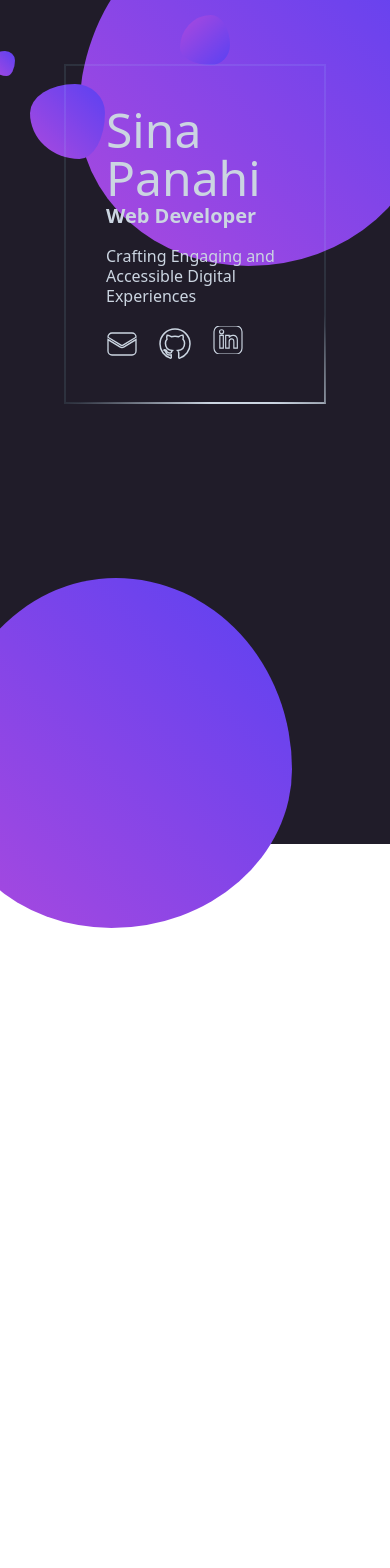
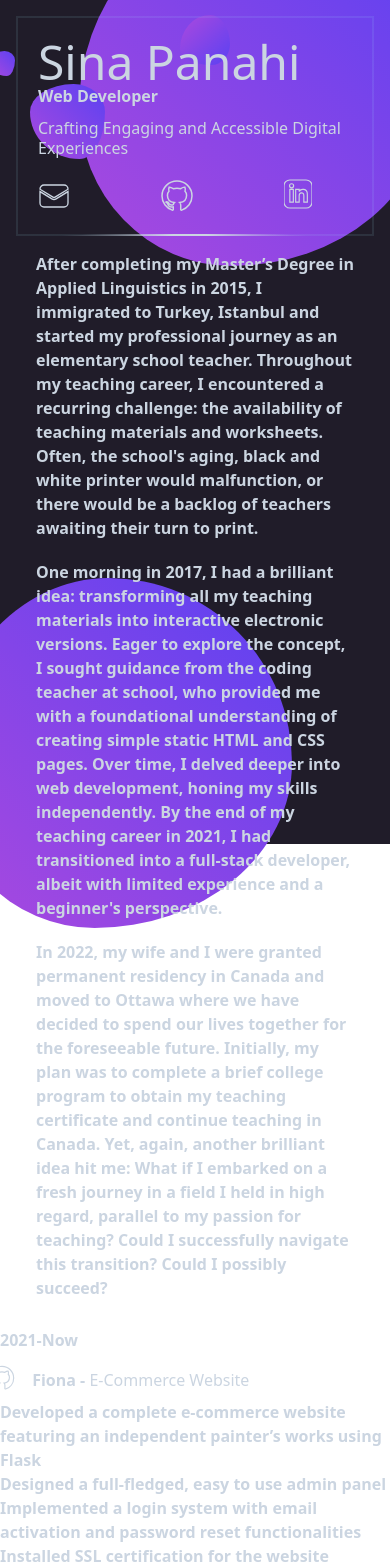
Before and after one commit to SinaPanahi/portfolio, a React (Vite) app: page / in a window 390 px wide. Shown: the top 1568 px of the page. Before the commit the page ends 844 px from the top, so only its background shows below. Built offline with nearby package versions, Linux system fonts and the light colour scheme.

Commit message:
minor tweaks and edits

```diff
--- a/src/App.jsx
+++ b/src/App.jsx
@@ -10,6 +10,7 @@ import ResumeLink from "./components/ResumeLink.jsx";
 import TurningBorder from "./components/TurningBorder.jsx";
 import DecorativeBorder from "./components/DecorativeBorder.jsx";
 import LavaBackground from "./components/LavaBackground.jsx";
+import ExperienceWrapper from "./components/ExperienceWrapper.jsx";
 
 function App() {
     return (
@@ -18,7 +19,12 @@ function App() {
                 <TurningBorder>
                     <Header />
                 </TurningBorder>
+                <Navigation />
             </LeftPanel>
+            <RightPanel>
+                <About />
+                <ExperienceWrapper></ExperienceWrapper>
+            </RightPanel>
             <LavaBackground />
         </>
     );
--- a/src/components/About.jsx
+++ b/src/components/About.jsx
@@ -1,31 +1,41 @@
 export default function About() {
     return (
-        <div className="mx-10 p-10 leading-10 h-min  bg-green-500 ">
-            <p className="font-medium leading-6 px-12">
-                In qui minim aute enim. Sit commodo in aliqua adipisicing
-                laboris magna ex fugiat magna laboris ea nostrud. Incididunt
-                velit laborum pariatur anim culpa. Velit duis proident dolore
-                dolore sint adipisicing mollit. Anim voluptate minim ullamco
-                exercitation. Labore proident magna veniam tempor qui. Ea
-                proident Lorem reprehenderit duis nulla labore voluptate laboris
-                qui dolor esse. Deserunt fugiat consequat culpa laborum ut.
+        <div
+            id="about"
+            className="mx-0 p-0 lg:pr-32 lg:pl-16 lg:py-16 leading-10 h-min text-slate-300 "
+        >
+            <p className="font-semibold leading-6 px-9 lg:px-12">
+                After completing my Master’s Degree in Applied Linguistics in
+                2015, I immigrated to Turkey, Istanbul and started my
+                professional journey as an elementary school teacher. Throughout
+                my teaching career, I encountered a recurring challenge: the
+                availability of teaching materials and worksheets. Often, the
+                school's aging, black and white printer would malfunction, or
+                there would be a backlog of teachers awaiting their turn to
+                print.
             </p>
 
-            <p className="my-5 font-medium leading-6 px-12">
-                Ad laborum aliqua reprehenderit excepteur adipisicing cillum
-                voluptate sit voluptate eiusmod anim excepteur. Esse dolor culpa
-                cupidatat velit laborum ad culpa. Nisi Lorem sunt nulla minim
-                veniam ad mollit. Nisi nisi in aliquip amet laborum irure
-                exercitation eu. Laboris culpa elit laboris Lorem consequat ut
-                aliquip qui nulla ex. Elit quis velit qui exercitation esse
-                voluptate irure consectetur Lorem in excepteur aliqua magna ea.
-                Officia irure voluptate duis voluptate esse cupidatat est nisi
-                quis consectetur culpa occaecat laboris nostrud.
+            <p className="my-5 font-semibold leading-6 px-9 lg:px-12">
+                One morning in 2017, I had a brilliant idea: transforming all my
+                teaching materials into interactive electronic versions. Eager
+                to explore the concept, I sought guidance from the coding
+                teacher at school, who provided me with a foundational
+                understanding of creating simple static HTML and CSS pages. Over
+                time, I delved deeper into web development, honing my skills
+                independently. By the end of my teaching career in 2021, I had
+                transitioned into a full-stack developer, albeit with limited
+                experience and a beginner's perspective.
             </p>
-            <p className="my-5 font-medium leading-6 px-12">
-                loremEt consectetur minim consequat occaecat esse veniam.
-                Incididunt irure ea qui do. Ex dolor proident minim aute
-                excepteur ipsum labore dolore amet minim cillum voluptate.
+            <p className="my-5 font-semibold leading-6 px-9 lg:px-12">
+                In 2022, my wife and I were granted permanent residency in
+                Canada and moved to Ottawa where we have decided to spend our
+                lives together for the foreseeable future. Initially, my plan
+                was to complete a brief college program to obtain my teaching
+                certificate and continue teaching in Canada. Yet, again, another
+                brilliant idea hit me: What if I embarked on a fresh journey in
+                a field I held in high regard, parallel to my passion for
+                teaching? Could I successfully navigate this transition? Could I
+                possibly succeed?
             </p>
         </div>
     );
--- a/src/components/ExperienceCard.jsx
+++ b/src/components/ExperienceCard.jsx
@@ -1,14 +1,51 @@
 import Tag from "./Tag";
 
-export default function ExperienceCard({ date, role, description, tags }) {
+export default function ExperienceCard({
+    date,
+    title,
+    subtitle,
+    descriptions = [],
+    link,
+    tags,
+}) {
     return (
-        <div className="mx-10 p-10 leading-10 h-min grid sm:grid-cols-1 lg:grid-cols-3 bg-red-500">
+        <div className="leading-10 h-min grid sm:grid-cols-1 lg:grid-cols-5 font-semibold">
             <div>
                 <span>{date}</span>
-                <h4>{role}</h4>
             </div>
-            <div className="lg:col-span-2">
-                <p>{description}</p>
+            <div className="lg:col-span-4">
+                <div>
+                    <a
+                        href={link}
+                        target="_blank"
+                        className="inline-block align-middle"
+                    >
+                        <svg
+                            className="w-7 h-7 stroke-slate-300 stroke-1 fill-transparent relative bottom-1 right-3"
+                            viewBox="0 0 24 24"
+                            aria-hidden="true"
+                        >
+                            <path
+                                fillRule="evenodd"
+                                clipRule="evenodd"
+                                d="M12 2C6.477 2 2 6.463 2 11.97c0 4.404 2.865 8.14 6.839 9.458.5.092.682-.216.682-.48 0-.236-.008-.864-.013-1.695-2.782.602-3.369-1.337-3.369-1.337-.454-1.151-1.11-1.458-1.11-1.458-.908-.618.069-.606.069-.606 1.003.07 1.531 1.027 1.531 1.027.892 1.524 2.341 1.084 2.91.828.092-.643.35-1.083.636-1.332-2.22-.251-4.555-1.107-4.555-4.927 0-1.088.39-1.979 1.029-2.675-.103-.252-.446-1.266.098-2.638 0 0 .84-.268 2.75 1.022A9.607 9.607 0 0 1 12 6.82c.85.004 1.705.114 2.504.336 1.909-1.29 2.747-1.022 2.747-1.022.546 1.372.202 2.386.1 2.638.64.696 1.028 1.587 1.028 2.675 0 3.83-2.339 4.673-4.566 4.92.359.307.678.915.678 1.846 0 1.332-.012 2.407-.012 2.734 0 .267.18.577.688.48 3.97-1.32 6.833-5.054 6.833-9.458C22 6.463 17.522 2 12 2Z"
+                            ></path>
+                        </svg>
+                    </a>
+                    {"   "}
+                    <span>{title}</span> -{" "}
+                    <span className="font-light">{subtitle}</span>
+                </div>
+                <ul>
+                    {descriptions.map((description) => {
+                        return (
+                            <li className="list-disc leading-6">
+                                {description}
+                            </li>
+                        );
+                    })}
+                </ul>
+
                 <div className="mt-5">
                     {tags.map((tag) => {
                         return <Tag tagText={tag} />;
--- a/src/components/Header.jsx
+++ b/src/components/Header.jsx
@@ -1,50 +1,29 @@
+import EmailIcon from "./icons/EmailIcon";
+import GithubIcon from "./icons/GithubIcon";
+import LinkedinIcon from "./icons/LinkedinIcon";
+
 export default function Header() {
     return (
         // <header className={styles.header}>
-        <header className="p-10 leading-10 h-min text-slate-300">
-            <h1 className="text-5xl">Sina Panahi</h1>
-            <h4 className="text-xl font-bold">Web Developer</h4>
-            <p className="mt-4 leading-5 font-medium">
+        <header className="p-5 leading-5 lg:p-10 lg:leading-10 h-min text-slate-300">
+            <h1 className="text-5xl lg:text-6xl">Sina Panahi</h1>
+            <h4 className="text-l lg:text-xl font-bold">Web Developer</h4>
+            <p className="mt-3 leading-5 font-light lg:mt-4 lg:font-medium">
                 Crafting Engaging and Accessible Digital Experiences
             </p>
             <div className="flex mt-5 justify-between pr-10">
                 <a href="mailto:s.panahi.m@gmail.com">
-                    <svg
-                        className="w-8 h-9 stroke-slate-300 stroke-1 fill-transparent"
-                        xmlns="http://www.w3.org/2000/svg"
-                        viewBox="0 0 24 24"
-                    >
-                        <path d="M1.5 8.67v8.58a3 3 0 0 0 3 3h15a3 3 0 0 0 3-3V8.67l-8.928 5.493a3 3 0 0 1-3.144 0L1.5 8.67Z" />
-                        <path d="M22.5 6.908V6.75a3 3 0 0 0-3-3h-15a3 3 0 0 0-3 3v.158l9.714 5.978a1.5 1.5 0 0 0 1.572 0L22.5 6.908Z" />
-                    </svg>
+                    <EmailIcon width="2rem" height="2.25rem" />
                 </a>
 
                 <a href="https://github.com/SinaPanahi" target="_blank">
-                    <svg
-                        className="w-9 h-9 stroke-slate-300 stroke-1 fill-transparent"
-                        viewBox="0 0 24 24"
-                        aria-hidden="true"
-                    >
-                        <path
-                            fillRule="evenodd"
-                            clipRule="evenodd"
-                            d="M12 2C6.477 2 2 6.463 2 11.97c0 4.404 2.865 8.14 6.839 9.458.5.092.682-.216.682-.48 0-.236-.008-.864-.013-1.695-2.782.602-3.369-1.337-3.369-1.337-.454-1.151-1.11-1.458-1.11-1.458-.908-.618.069-.606.069-.606 1.003.07 1.531 1.027 1.531 1.027.892 1.524 2.341 1.084 2.91.828.092-.643.35-1.083.636-1.332-2.22-.251-4.555-1.107-4.555-4.927 0-1.088.39-1.979 1.029-2.675-.103-.252-.446-1.266.098-2.638 0 0 .84-.268 2.75 1.022A9.607 9.607 0 0 1 12 6.82c.85.004 1.705.114 2.504.336 1.909-1.29 2.747-1.022 2.747-1.022.546 1.372.202 2.386.1 2.638.64.696 1.028 1.587 1.028 2.675 0 3.83-2.339 4.673-4.566 4.92.359.307.678.915.678 1.846 0 1.332-.012 2.407-.012 2.734 0 .267.18.577.688.48 3.97-1.32 6.833-5.054 6.833-9.458C22 6.463 17.522 2 12 2Z"
-                        ></path>
-                    </svg>
+                    <GithubIcon width="2.25rem" height="2.25rem" />
                 </a>
                 <a
                     href="https://www.linkedin.com/in/sina-panahimoradkandi-630a3283/"
                     target="_blank"
                 >
-                    <svg
-                        className="w-8 h-7 stroke-slate-300 stroke-1 fill-transparent"
-                        xmlns="http://www.w3.org/2000/svg"
-                        width="24"
-                        height="24"
-                        viewBox="0 0 24 24"
-                    >
-                        <path d="M19 0h-14c-2.761 0-5 2.239-5 5v14c0 2.761 2.239 5 5 5h14c2.762 0 5-2.239 5-5v-14c0-2.761-2.238-5-5-5zm-11 19h-3v-11h3v11zm-1.5-12.268c-.966 0-1.75-.79-1.75-1.764s.784-1.764 1.75-1.764 1.75.79 1.75 1.764-.783 1.764-1.75 1.764zm13.5 12.268h-3v-5.604c0-3.368-4-3.113-4 0v5.604h-3v-11h3v1.765c1.396-2.586 7-2.777 7 2.476v6.759z" />
-                    </svg>
+                    <LinkedinIcon width="1.75rem" height="2rem" />
                 </a>
             </div>
         </header>
--- a/src/components/LeftPanel.jsx
+++ b/src/components/LeftPanel.jsx
@@ -1,3 +1,3 @@
 export default function LeftPanel({ children }) {
-    return <div className="sm:full sm:block lg:fixed lg:w-1/3">{children}</div>;
+    return <div className="sm:full sm:block lg:fixed lg:w-2/5">{children}</div>;
 }
--- a/src/components/Navigation.jsx
+++ b/src/components/Navigation.jsx
@@ -1,6 +1,6 @@
 export default function Navigation() {
     return (
-        <nav className="mt-10 mx-10 p-10 leading-10 h-min text-xl  text-slate-400">
+        <nav className="hidden sm:hidden lg:block mt-10 mx-32 p-10 leading-10 h-min text-xl text-slate-300">
             <ul>
                 <li className="flex items-center hover:ml-2 w-full">
                     <svg
@@ -17,8 +17,7 @@ export default function Navigation() {
                             d="M13.5 4.5 21 12m0 0-7.5 7.5M21 12H3"
                         />
                     </svg>
-
-                    <a href="#">About</a>
+                    <a href="#about">About</a>
                 </li>
                 <li className="flex items-center hover:ml-2">
                     <svg
@@ -35,8 +34,7 @@ export default function Navigation() {
                             d="M13.5 4.5 21 12m0 0-7.5 7.5M21 12H3"
                         />
                     </svg>
-
-                    <a href="ww">Experience</a>
+                    <a href="#experiences">Experiences</a>
                 </li>
                 <li className="flex items-center hover:ml-2">
                     <svg
@@ -53,8 +51,7 @@ export default function Navigation() {
                             d="M13.5 4.5 21 12m0 0-7.5 7.5M21 12H3"
                         />
                     </svg>
-
-                    <a href="ww">Project</a>
+                    <a href="#projects">Projects</a>
                 </li>
             </ul>
         </nav>
--- a/src/components/RightPanel.jsx
+++ b/src/components/RightPanel.jsx
@@ -1,6 +1,6 @@
 export default function RightPanel({ children }) {
     return (
-        <div className="sm:full sm:block lg:w-2/3 lg:relative left-1/3">
+        <div className="sm:full sm:block lg:w-3/5 lg:relative float-right">
             {children}
         </div>
     );
--- a/src/components/turningBorder.module.css
+++ b/src/components/turningBorder.module.css
@@ -27,7 +27,7 @@
 
 .turningBorder {
     margin-top: 4rem;
-    margin-left: 4rem;
+    margin-left: 8rem;
     border: 2px solid;
     border-image: conic-gradient(
             from var(--angle),
@@ -71,6 +71,6 @@
 
 @media (max-width: 1024px) {
     .turningBorder {
-        margin-right: 4rem;
+        margin: 1rem 1rem;
     }
 }
```
